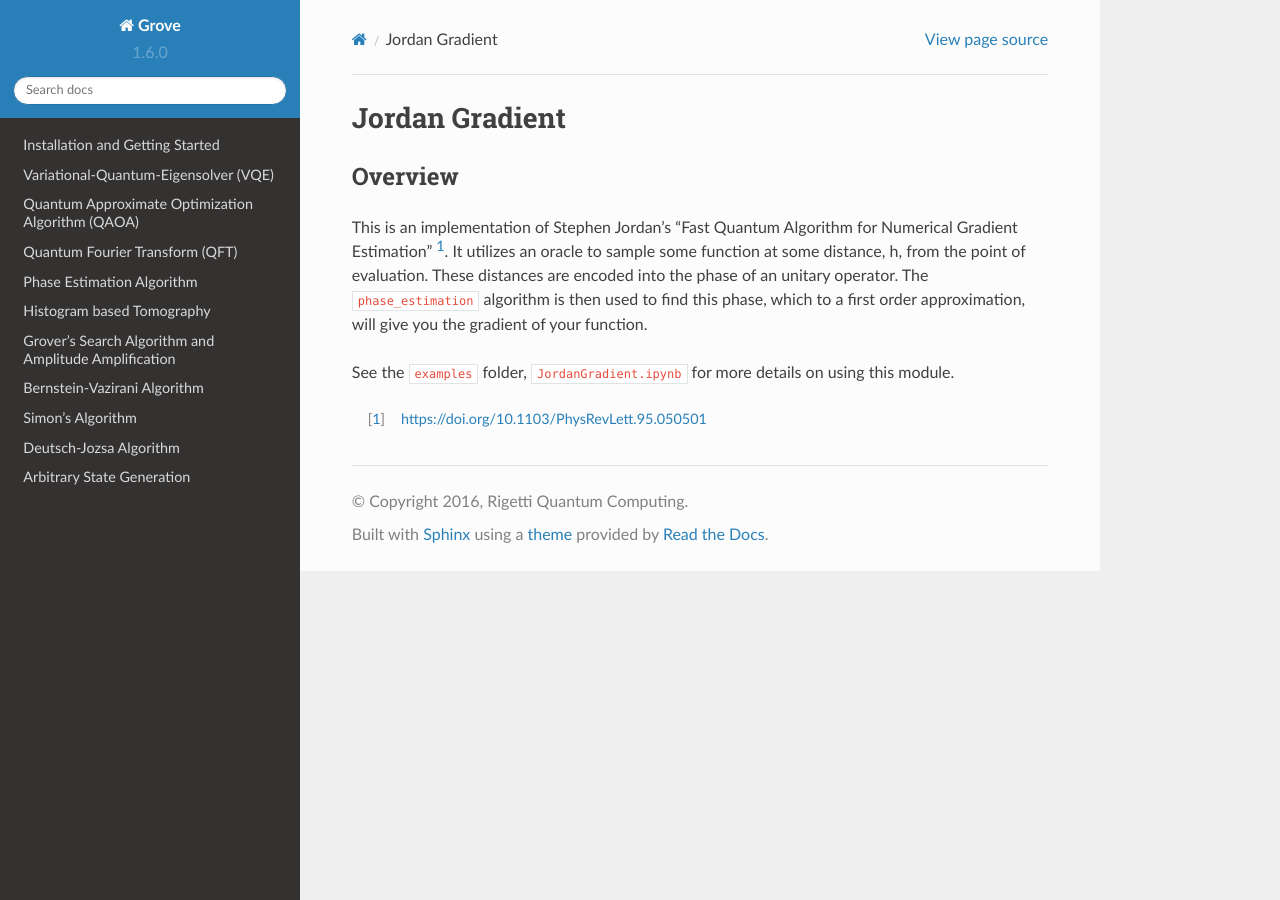
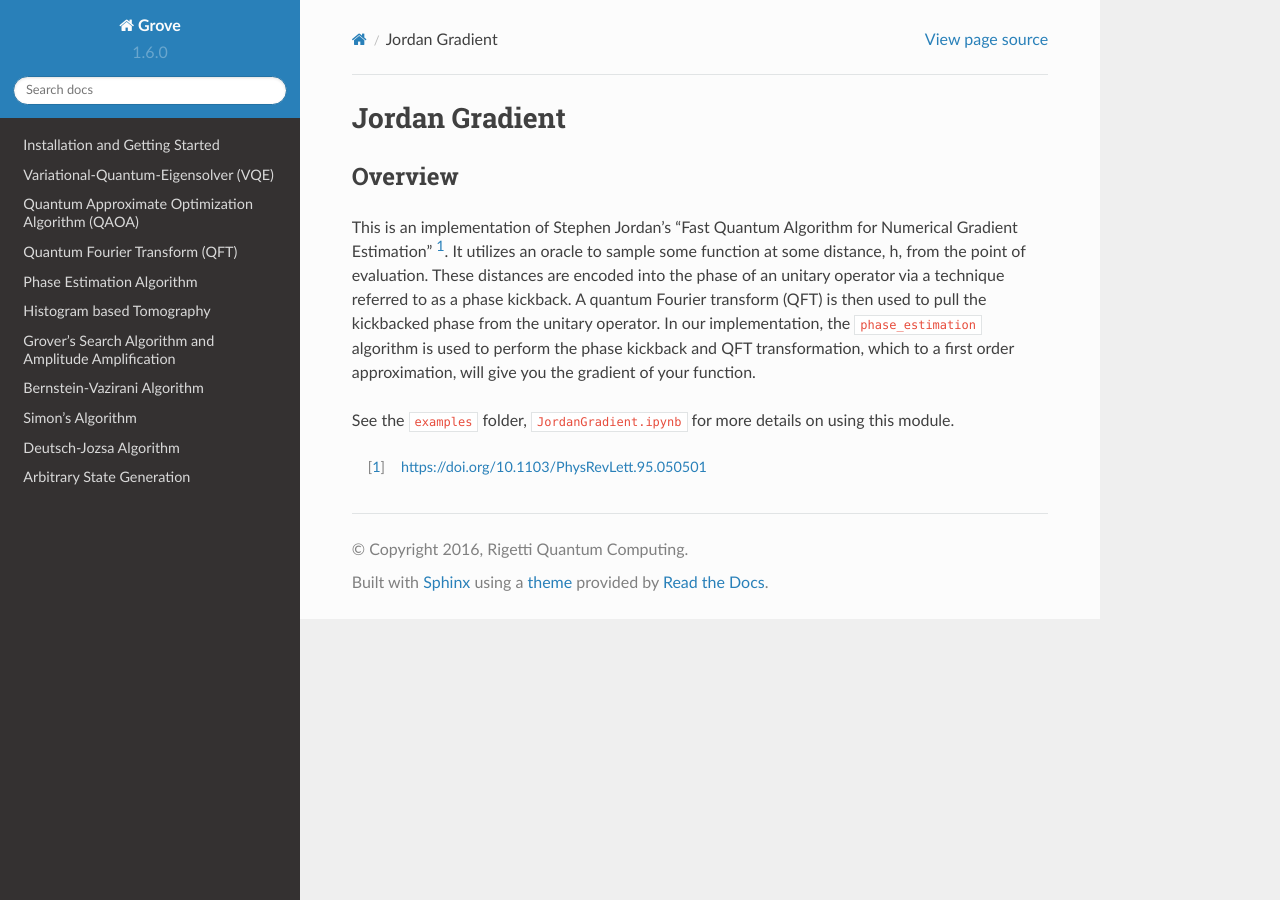
Before and after one commit to rigetti/grove, a Sphinx documentation site: the page built from docs/jordan_gradient.rst, in a window 1280 px wide. Built offline with Sphinx 7.4.7 and the Read the Docs theme 2.0.0, drawn with Linux system fonts in a browser that asks for light colours.

Commit message:
elaborate on phase kickback

```diff
--- a/docs/jordan_gradient.rst
+++ b/docs/jordan_gradient.rst
@@ -7,8 +7,11 @@ Overview
 This is an implementation of Stephen Jordan's "Fast Quantum Algorithm for
 Numerical Gradient Estimation" [1]_. It utilizes an oracle to sample some
 function at some distance, h, from the point of evaluation. These distances are
-encoded into the phase of an unitary operator. The ``phase_estimation`` algorithm
-is then used to find this phase, which to a first order approximation, will
+encoded into the phase of an unitary operator via a technique referred to as a
+phase kickback. A quantum Fourier transform (QFT) is then used to pull the kickbacked
+phase from the unitary operator. In our implementation, the
+``phase_estimation`` algorithm is used to perform the phase kickback and QFT
+transformation, which to a first order approximation, will
 give you the gradient of your function.
 
 See the ``examples`` folder, ``JordanGradient.ipynb`` for more details on using this module.
```
